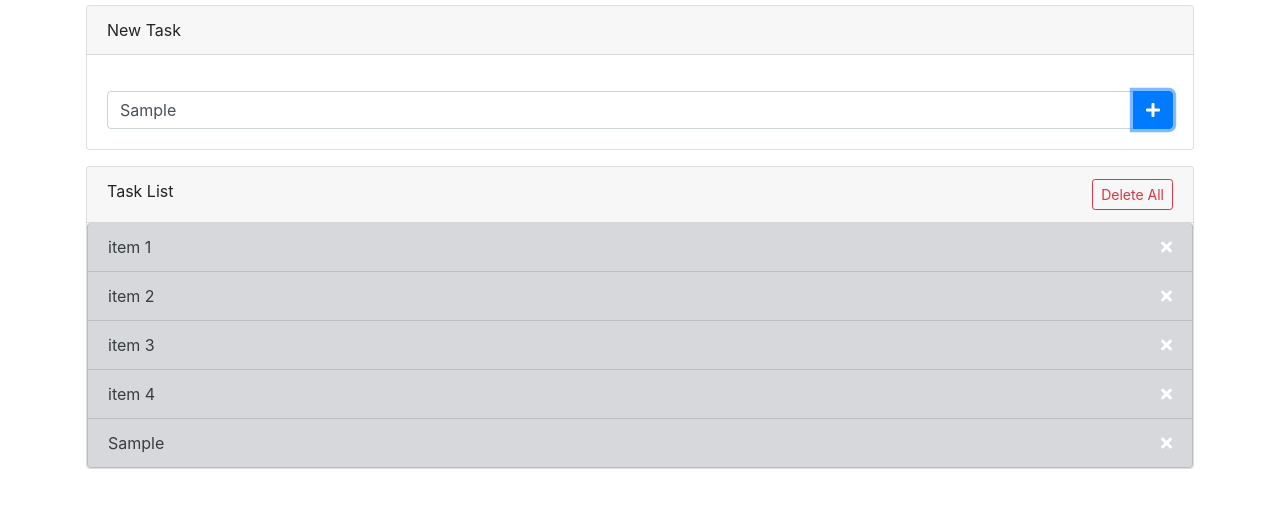
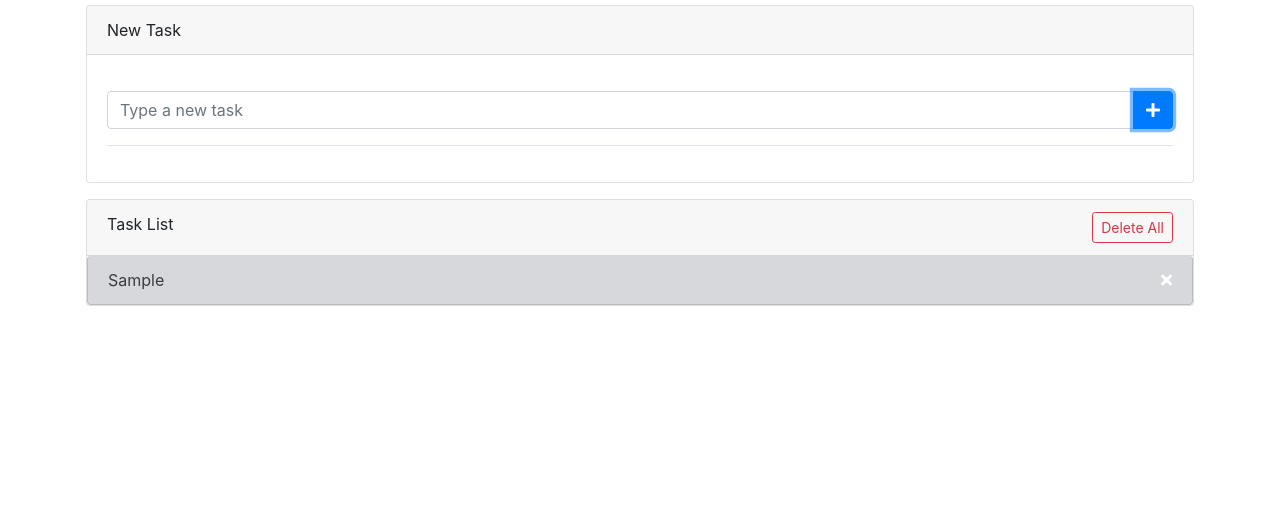
Before and after one commit to onurtalayhan/to-do-app, a plain HTML site: page index.html in a window 1280 px wide. Both pictures are taken after typing "Sample" into the empty fields and a click on the button 1153 px from the left and 159 px from the top of the page. Shown: the part 49-556 px from the top of the page. Drawn offline with nearby package versions, Linux system fonts and the light colour scheme.

Commit message:
js modified / added localstorage func

```diff
--- a/index.html
+++ b/index.html
@@ -29,6 +29,8 @@
                     </div>
                 </div>
                 </form>
+                <hr>
+
             </div>
         </div>
         <div class="card mt-3">
--- a/script.js
+++ b/script.js
@@ -2,12 +2,10 @@ const form = document.querySelector('form');
 const input = document.querySelector('#txtTaskName');
 const btnDeleteAll = document.querySelector('#btnDeleteAll');
 const taskList = document.querySelector('#task-list');
-const items = ['item 1', 'item 2', 'item 3', 'item 4'];
-
-loadItems();
-
+const firstCardBody = document.querySelector('.card-body');
+const secondCardBody = document.querySelector('.card-body')[1];
+//const txtTaskName = document.querySelector('#txtTaskName')
 addEventListener();
-
 function addEventListener() {
     //submit
     form.addEventListener('submit', addNewItem);
@@ -16,11 +14,93 @@ function addEventListener() {
     //delete all
     btnDeleteAll.addEventListener('click', deleteAll);
 }
+function addNewItem(e) {
+    const newItem = input.value.trim();
+
+      if (newItem === "") {
+
+        showAlert('danger', 'Please add a item');
+
+    }else {
+       addItemToUI(newItem);
+       addToDoStorage(newItem);
+       showAlert('success', 'Successfully added')
+    }
+
+    e.preventDefault();
+}
+function getToDosFromStorage(){
+    let items;
+    if(localStorage.getItem('items')===null){
+        items =[];
+    }else {
+        items = JSON.parse(localStorage.getItem('items'));
+    }
+    return items;
+}
+function addToDoStorage(newItem){
+   let items = getToDosFromStorage();
+   items.push(newItem);
+   localStorage.setItem('items',JSON.stringify(items));
+
+}
+function showAlert(type, message){
+ const alert = document.createElement("div");
+
+ alert.className = `alert alert-${type}`;
+
+ alert.textContent = message;
+
+ firstCardBody.appendChild(alert);
+
+ setTimeout(function(){
+     alert.remove();
+ },1000);
+}
+function addItemToUI(newItem){
+
+ const li = document.createElement('li');
+ const a = document.createElement('a');
+ a.href ="#";
+ a.className = "delete-item";
+ a.classList = 'delete-item float-right';
+ a.innerHTML = '<i class="fas fa-times"></i>';
+ li.className = 'list-group-item list-group-item-secondary';
+ li.appendChild(document.createTextNode(newItem));
+ li.appendChild(a);
+ taskList.appendChild(li);
+ input.value="";
+}
+
+/*
+let items;
+
+loadItems();
+
+
 
 function loadItems(){
+    items = getItemFromLS();
     items.forEach(function(item){
         createItem(item);
-    })
+    });
+}
+
+// get items from local storage
+function getItemFromLS(){
+    if(localStorage.getItem('items')===null){
+        items=[];
+    }else{
+        items = JSON.parse(localStorage.getItem('items'));
+    }
+    return items;
+}
+
+function setItemToLS(text){
+
+    items = getItemsFromLS();
+    items.push(text);
+    localStorage.setItem('items', JSON.stringify(items));
 }
 function createItem(text){
     //create li
@@ -41,18 +121,6 @@ function createItem(text){
     taskList.appendChild(li);
 }
 
-function addNewItem(e) {
-
-    if (input.value == 0) {
-        alert('add new item');
-    }
-
-    // create item
-    createItem(input.value);
-    //clear input
-    // input.value = '';
-    e.preventDefault();
-}
 
 function deleteItem(e) {
 
@@ -73,4 +141,4 @@ function deleteAll(e) {
         }
     });
     e.preventDefault();
-}
+} */
```
